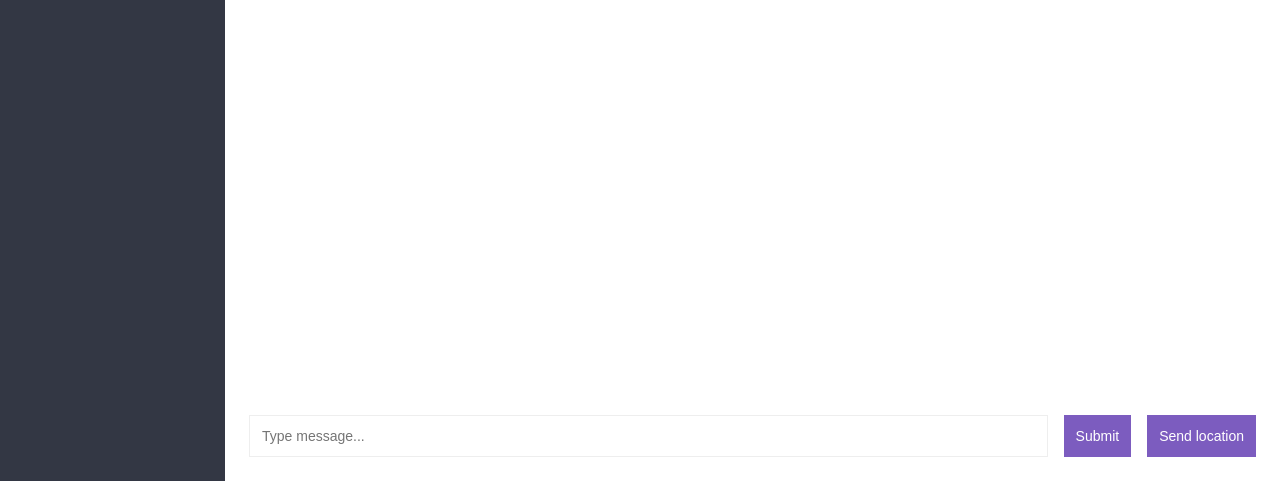
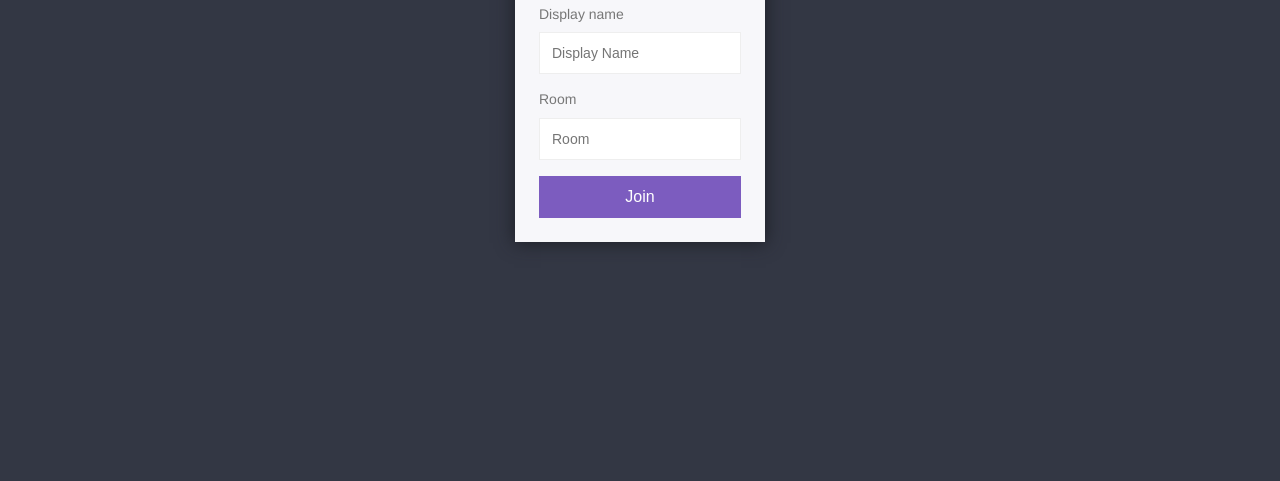
Before and after one commit to curm90/Chat-App, a website: page public/index.html in a window 1280 px wide. Shown: the part 319-800 px from the top of the page. Drawn offline with nearby package versions, Linux system fonts and the light colour scheme; no server answers.

Commit message:
add display name and room form

```diff
--- a/public/index.html
+++ b/public/index.html
@@ -11,50 +11,27 @@
     <link rel="stylesheet" href="./css/styles.min.css" />
   </head>
   <body>
-    <div class="chat">
-      <div class="chat__sidebar"></div>
-      <div class="chat__main">
-        <div id="messages" class="chat__messages"></div>
-
-        <div class="compose">
-          <form id="message-form">
-            <input
-              name="message"
-              type="text"
-              placeholder="Type message..."
-            />
-            <button>Submit</button>
-          </form>
-
-          <button id="send-location">Send location</button>
-        </div>
+    <div class="centered-form">
+      <div class="centered-form__box">
+        <h1>Join</h1>
+        <form action="./chat.html">
+          <label>Display name</label>
+          <input
+            type="text"
+            name="username"
+            placeholder="Display Name"
+            required
+          />
+          <label>Room</label>
+          <input
+            type="text"
+            name="room"
+            placeholder="Room"
+            required
+          />
+          <button>Join</button>
+        </form>
       </div>
     </div>
-
-    <script id="message-template" type="text/html">
-      <div class='message'>
-      <p>
-        <span class='message__name'>Some user name</span>
-        <span class='message__meta'>{{createdAt}}</span>
-      </p>
-      <p>{{message}}</p>
-      </div>
-    </script>
-
-    <script id="location-template" type="text/html">
-      <div>
-        <p>
-          <span class='message__name'>Some user name</span>
-          <span class='message__meta'>{{createdAt}}</span>
-        </p>
-        <p><a href='{{url}}' target='_blank'> My current location</a></p>
-      </div>
-    </script>
-
-    <script src="https://cdnjs.cloudflare.com/ajax/libs/mustache.js/3.0.1/mustache.min.js"></script>
-    <script src="https://cdnjs.cloudflare.com/ajax/libs/moment.js/2.22.2/moment.min.js"></script>
-    <script src="https://cdnjs.cloudflare.com/ajax/libs/qs/6.6.0/qs.min.js"></script>
-    <script src="/socket.io/socket.io.js"></script>
-    <script src="./js/chat.js"></script>
   </body>
 </html>
```
Also changed, not shown: public/chat.html (added, +60 -0 lines).
